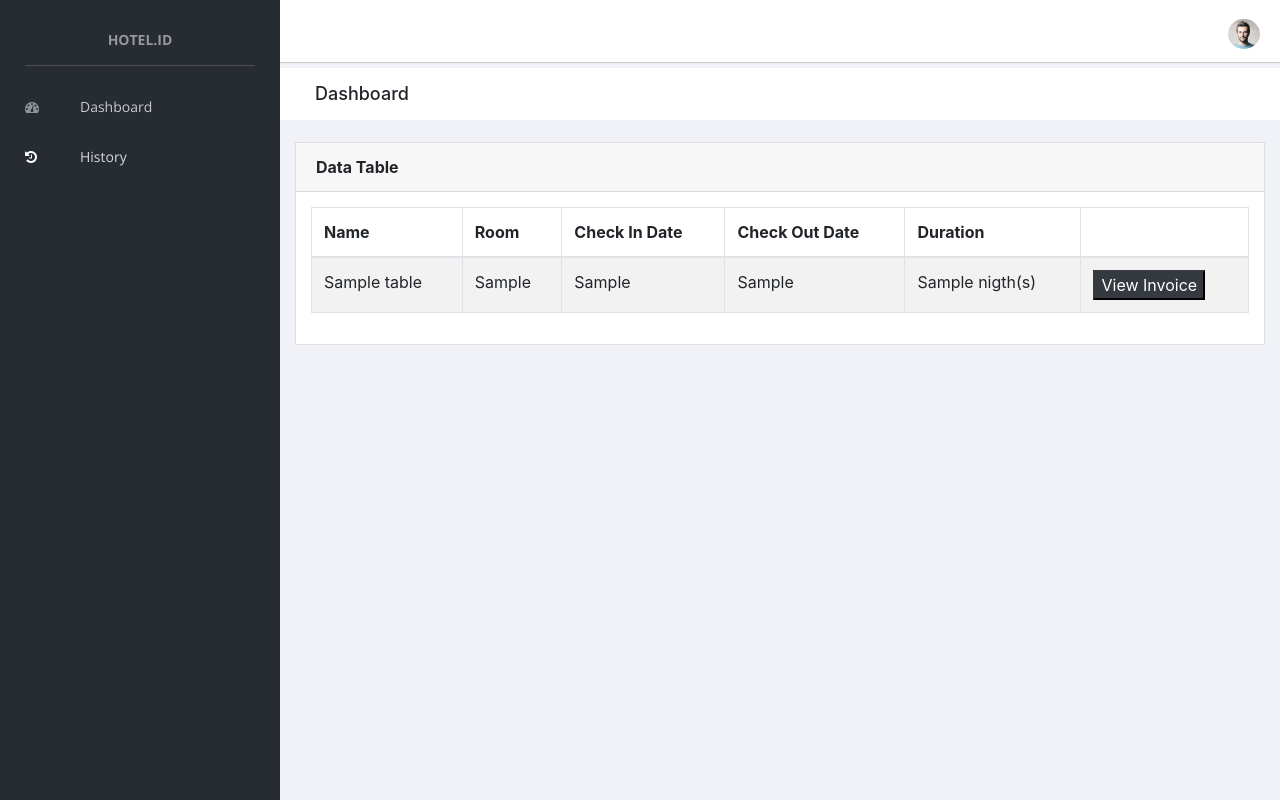
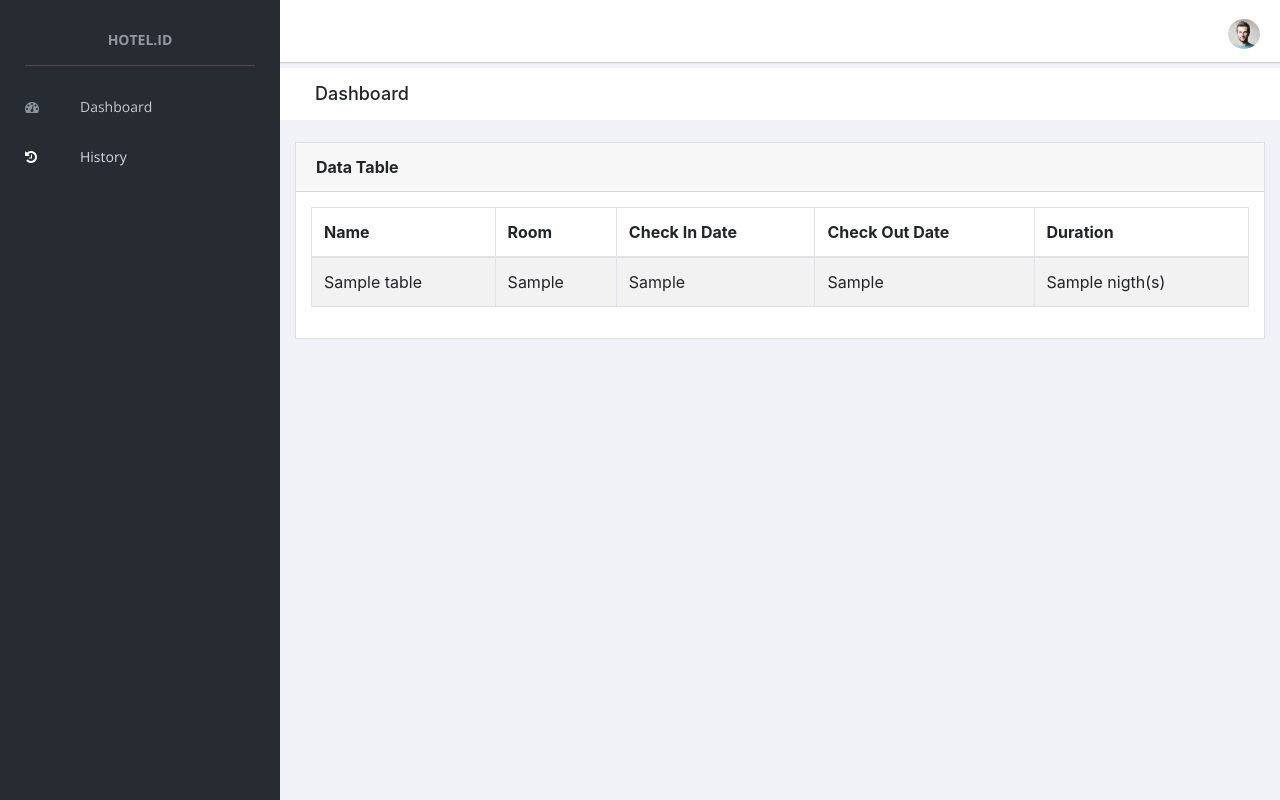
Before and after one commit to justdheja/hotel.id, a PHP site: page /history.php in a window 1280 px wide. Run offline with PHP 8.4, Linux system fonts and the light colour scheme; tables that the repository leaves empty or names only in its code hold one stand-in row (values such as "Sample post"); some libraries are stand-ins or nearby versions.

Commit message:
history change

```diff
--- a/history.php
+++ b/history.php
@@ -121,7 +121,6 @@ include "content_history.php";
                                             <th>Check In Date</th>
                                             <th>Check Out Date</th>
                                             <th>Duration</th>
-                                            <th></th>
                                         </tr>
                                     </thead>
                                     <tbody>
@@ -135,7 +134,6 @@ include "content_history.php";
                                                 <td><?= $guest['check_in'] ?></td>
                                                 <td><?= $guest['check_out'] ?></td>
                                                 <td><?= $guest['durasi'] ?> nigth(s)</td>
-                                                <td><a href="invoice.php?id=<?= $guest['id']?>"><input type="button" value="View Invoice" class="btn-dark"></a></td>
                                             </tr>
                                         <?php
                                     }
```
